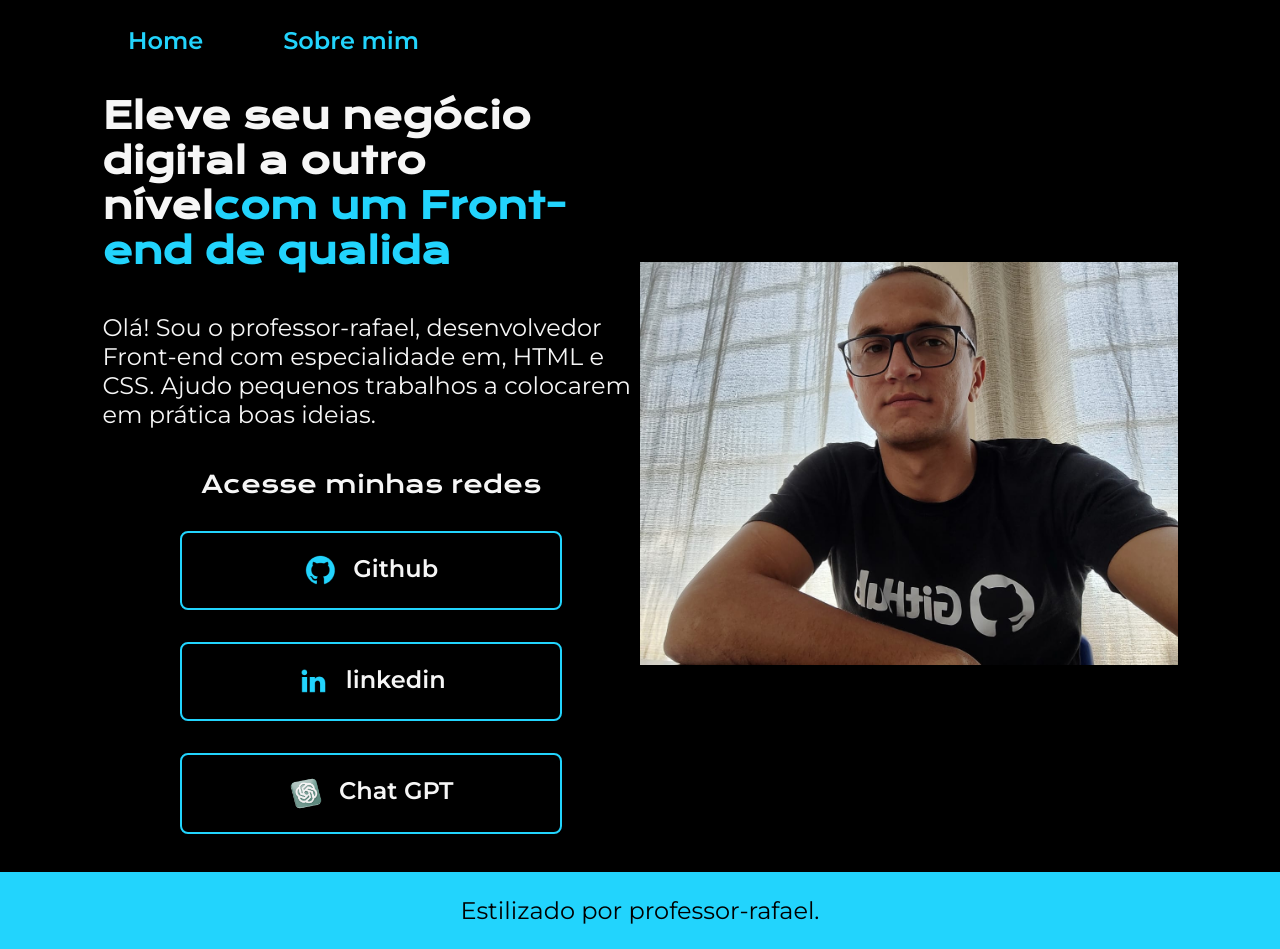
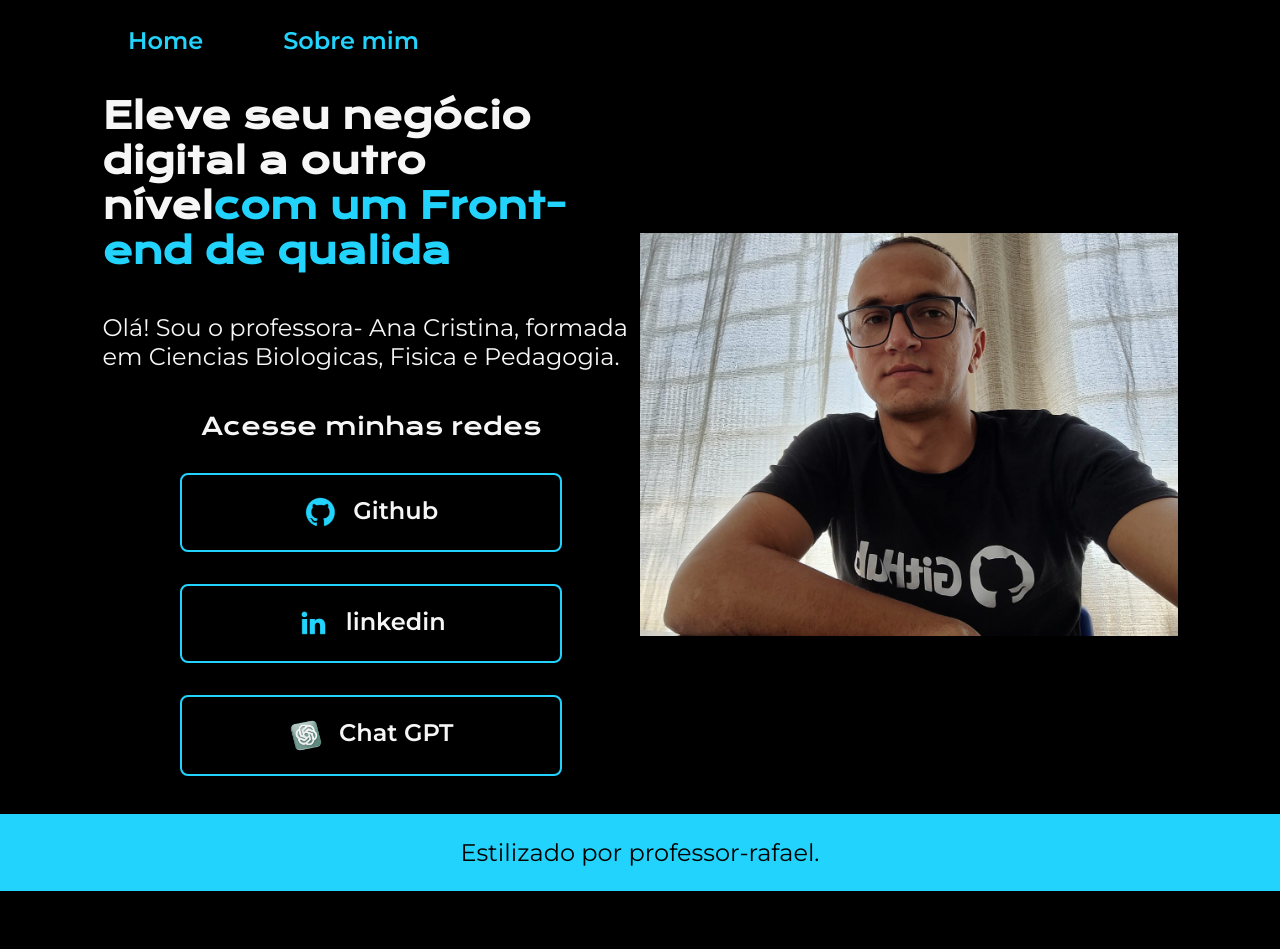
Before and after one commit to cris806/Portfolio, a plain HTML site: page Portifolio fron end rafael/index.html in a window 1280 px wide. After the commit the page ends 891 px from the top, so only its background shows below. Drawn offline with nearby package versions, Linux system fonts and the light colour scheme.

Commit message:
Update index.html

```diff
--- a/Portifolio fron end rafael/index.html
+++ b/Portifolio fron end rafael/index.html
@@ -21,10 +21,7 @@
             <h1 class="apresentacao__conteudo__titulo">Eleve seu negócio digital a outro nível<strong
             class="titulo-destaque">com um Front-end de qualida
             </strong></h1>
-            <p class="apresentacao__conteudo__texto">Olá! Sou o professor-rafael, desenvolvedor
-            Front-end com especialidade em, HTML e
-            CSS. Ajudo pequenos trabalhos a
-            colocarem em prática boas ideias.</p>
+            <p class="apresentacao__conteudo__texto">Olá! Sou o professora- Ana Cristina, formada em Ciencias Biologicas, Fisica e Pedagogia.</p>
             <div class="apresentacao__links">
                 <h2 class="apresentacao__links__subtitulo">Acesse minhas redes</h2>
                 <a class="apresentacao__links__link" href="https://github.com/professor-rafael">
```
